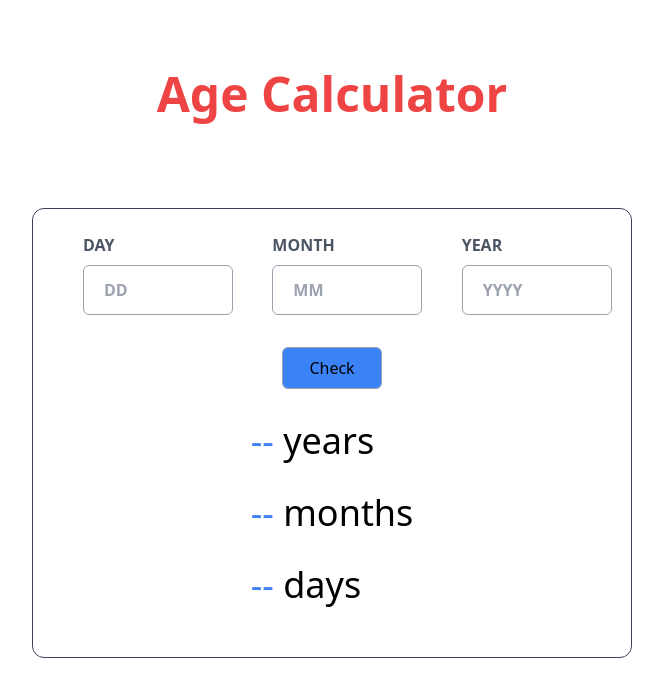
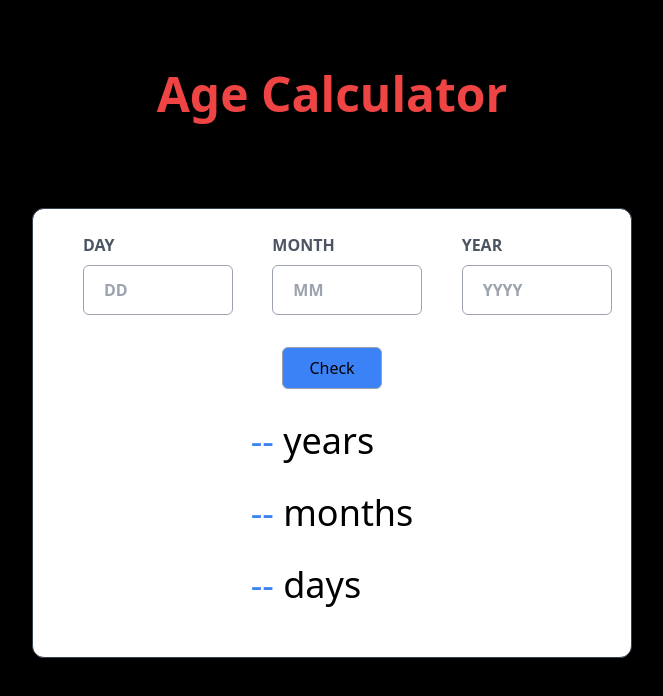
Before and after one commit to VISHNUPRABHU-170/UI-Pages, a React (Create React App) app: page /age-calc in a window 1280 px wide. Shown: the top 696 px of the page, without its empty margins (308-971 px from the left). Built offline with nearby package versions, Linux system fonts and the light colour scheme.

Commit message:
finished age-calc

```diff
--- a/src/App.js
+++ b/src/App.js
@@ -16,7 +16,7 @@ function App(){
   ];
 
   return(
-    <div className="h-screen bg-black">
+    <div className="bg-black">
       <div className="flex justify-center text-white py-[70px] text-2xl sm:text-5xl">
         <p className="drop-shadow-5xl shadow-white">Hii! Welcome to My UI-Designs</p>
       </div>
--- a/src/Components/Age-Calculator.jsx
+++ b/src/Components/Age-Calculator.jsx
@@ -29,7 +29,7 @@ export default function Age() {
         const date=d.getDate();
         const month=d.getMonth()+1;
         const year=d.getFullYear();
-        if(yy>year || (dd>date && mm>date && yy==year) || mm>12 || dd>31){
+        if(yy>year || (dd>date && mm>date && yy==year) || mm>12 || dd>31 || dd=="" || mm=="" || yy==""){
             alert("Enter Valid D.O.B");
         }else{
             if(mm>=month){
@@ -47,7 +47,7 @@ export default function Age() {
 
 
     return(
-        <div>
+        <div className="bg-black h-screen">
             <div className="flex justify-center py-[70px] text-3xl sm:text-5xl">
                 <p className="text-red-500 font-bold">Age Calculator</p>
             </div>
```
